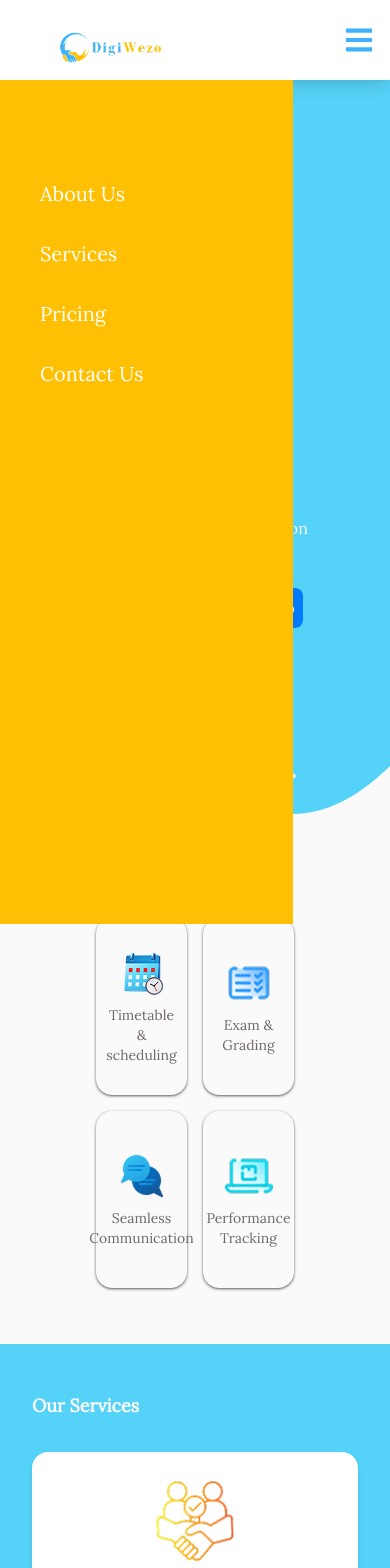
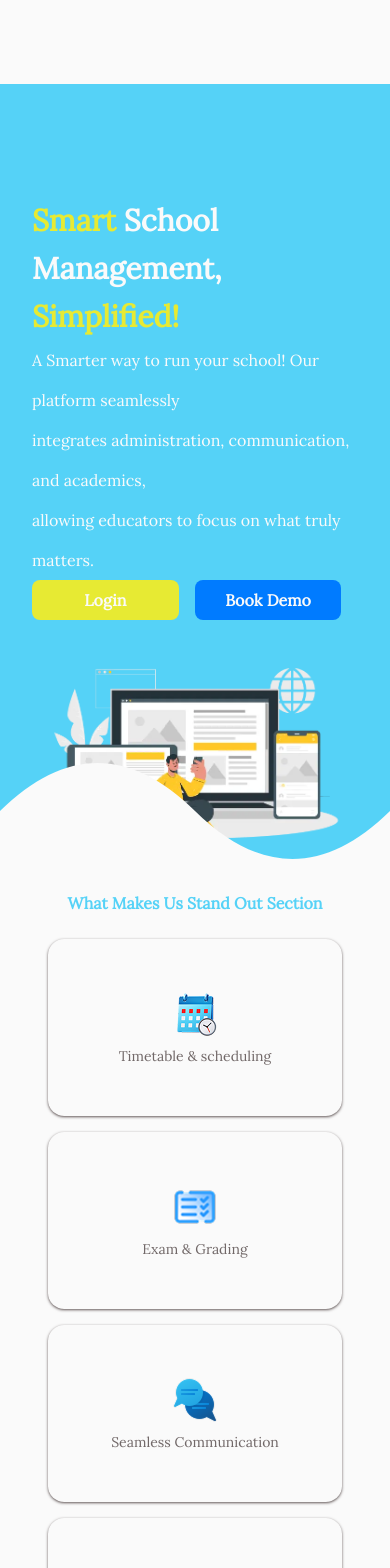
Before and after one commit to Mmust-Ihub/Digiwezo-web-system, a Next.js app: page / in a window 390 px wide. Shown: the top 1568 px of the page. Built offline with nearby package versions, Linux system fonts and the light colour scheme.

Commit message:
hf:homepage => responsive homepage

```diff
--- a/app/components/LandingPage/Home/AboutSection.tsx
+++ b/app/components/LandingPage/Home/AboutSection.tsx
@@ -3,12 +3,12 @@ import AboutCard from "@/components/LandingPage/Home/AboutCard";
 
 export default function AboutSection() {
   return (
-    <section id="about" className="w-screen bg-custom-white flex-col flex lg:flex-row gap-6 px-20 pt-4 pb-6 justify-center items-center text-custom-white">
+    <section id="about" className="w-screen bg-custom-white flex-col flex lg:flex-row gap-6 px-8 lg:px-20 pt-4 pb-6 justify-center items-center text-custom-white">
       <div className="w-full flex flex-col justify-center items-center  gap-6 ">
         <h2 className="text-primary lg:text-left lg:self-start lg:px-8 lg:text-lg text-md font-bold  ">
           What Makes Us Stand Out Section
         </h2>
-        <div className="w-full  grid grid-cols-2 lg:grid-cols-4 lg:gap-14 gap-4 px-4 lg:px-8 text-center">
+        <div className="w-full  grid grid-cols-1 md:grid-cols-2 lg:grid-cols-4 lg:gap-14 gap-4 px-4 lg:px-8 text-center">
           {aboutData.map((data, index) => (
             <AboutCard key={index} {...data} />
           ))}
--- a/app/components/LandingPage/Home/BookADemo.tsx
+++ b/app/components/LandingPage/Home/BookADemo.tsx
@@ -8,18 +8,18 @@ import Image from "next/image"
 export default function BookADemo() {
   return (
     <section
-      className="relative w-screen md:min-h-[95vh] flex-col flex md:flex-row gap-8 px-8 md:px-20  justify-center items-center text-custom-white bg-primary "
+      className="relative w-screen h-[85vh] md:h-[60vh] lg:min-h-[85vh] flex-col flex md:flex-row gap-8 px-8 lg:px-20 py-3 lg:py-0 xs:h-[75vh]  justify-center items-center text-custom-white bg-primary "
       id="demo">
       <CurvePattern />
 
-      <div className="flex flex-col flex-2 gap-3 relative">
+      <div className="flex flex-col flex-2 gap-1 lg:gap-3 relative">
         <h2 className="text-lg md:text-xl font-bold">Book Your Free Demo</h2>
         <p className="text-sm md:text-base">
           Book a demo with us to see our top-rated solutions in action.
         </p>
         <BookDemoForm />
       </div>
-      <div className="flex-3 flex justify-center items-center">
+      <div className=" flex-2 lg:flex-3 flex justify-center items-center">
         <Image
           width={600}
           height={600}
--- a/app/components/LandingPage/Home/Hero.tsx
+++ b/app/components/LandingPage/Home/Hero.tsx
@@ -4,7 +4,7 @@ import Image from "next/image";
 import Link from "next/link";
 export default function Hero() {
   return (
-    <section id="hero" className="relative w-screen lg:h-screen flex-col flex lg:flex-row gap-6 px-20 py-6 justify-center items-center text-custom-white bg-primary">
+    <section id="hero" className="relative w-screen lg:h-screen flex-col flex lg:flex-row gap-6 px-8 lg:px-20 py-3 lg:py-6 justify-center items-center text-custom-white bg-primary">
       <motion.div
         className="lg:pt-0 flex flex-1 flex-col pt-[100px]"
         initial={{ x: "-100%", opacity: 0 }}
--- a/app/components/LandingPage/Home/Partners.tsx
+++ b/app/components/LandingPage/Home/Partners.tsx
@@ -8,12 +8,12 @@ const partnerImages: string[] = [
 
 export default function Partners() {
   return (
-    <section id="partners" className="w-screen bg-custom-white flex-col flex lg:flex-row gap-6 px-20 pt-4 pb-6 justify-center items-center text-custom-white">
+    <section id="partners" className="w-screen bg-custom-white flex-col flex lg:flex-row gap-6 px-8 lg:px-20 pt-4 pb-6 justify-center items-center text-custom-white">
       <div className="w-full flex flex-col justify-center items-center  gap-6 ">
         <h2 className="text-primary lg:text-left  lg:px-8 lg:text-lg text-md font-bold">
           Join the Growing Community of Schools Using Our System{" "}
         </h2>
-        <div className="w-full grid grid-cols-1 md:grid-cols-2 lg:grid-cols-6  gap-4 px-4 lg:px-14">
+        <div className="w-full grid grid-cols-2 md:grid-cols-3 lg:grid-cols-6  gap-4 px-4 lg:px-14">
           {partnerImages.map((image, index) => (
             <Image
               key={index}
--- a/app/components/LandingPage/Home/Testimonials.tsx
+++ b/app/components/LandingPage/Home/Testimonials.tsx
@@ -5,7 +5,7 @@ import { testimonials } from "@/data/homepage";
 
 export default function Testimonials() {
   return (
-    <section id="testimonials" className="w-screen h-[80vh] relative gap-6 bg-primary flex flex-col justify-center items-center lg:pb-24 text-custom-white">
+    <section id="testimonials" className="w-screen h-[50vh] lg:h-[80vh] relative gap-6 bg-primary flex flex-col justify-center items-center lg:pb-24 text-custom-white">
       <h2 className="lg:text-lg text-md font-bold">What Our Users Say</h2>
 
       <Marquee
--- a/app/page.tsx
+++ b/app/page.tsx
@@ -12,7 +12,7 @@ import ContactSection from "@/components/LandingPage/Home/ContactSection";
 export default function Home() {
   return (
     <div className="min-h-screen bg-custom-white">
-      <Header />
+      <nav className="w-full h-[10vh]"></nav>
       <main className="flex flex-1 flex-col items-center justify-between sm:items-start overflow-x-clip">
         <Hero />
         <AboutSection />
```
